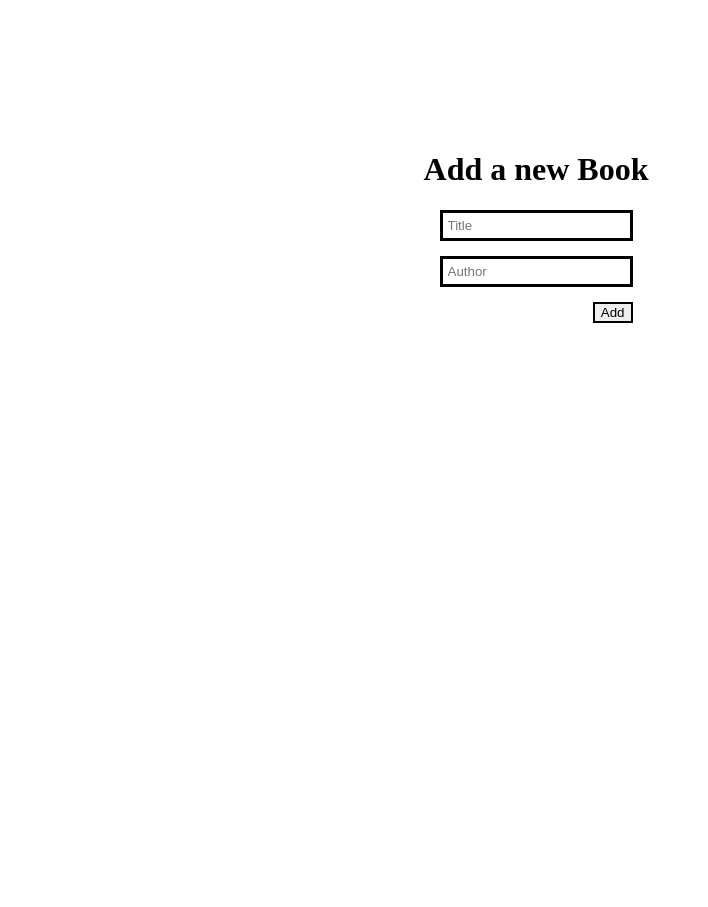
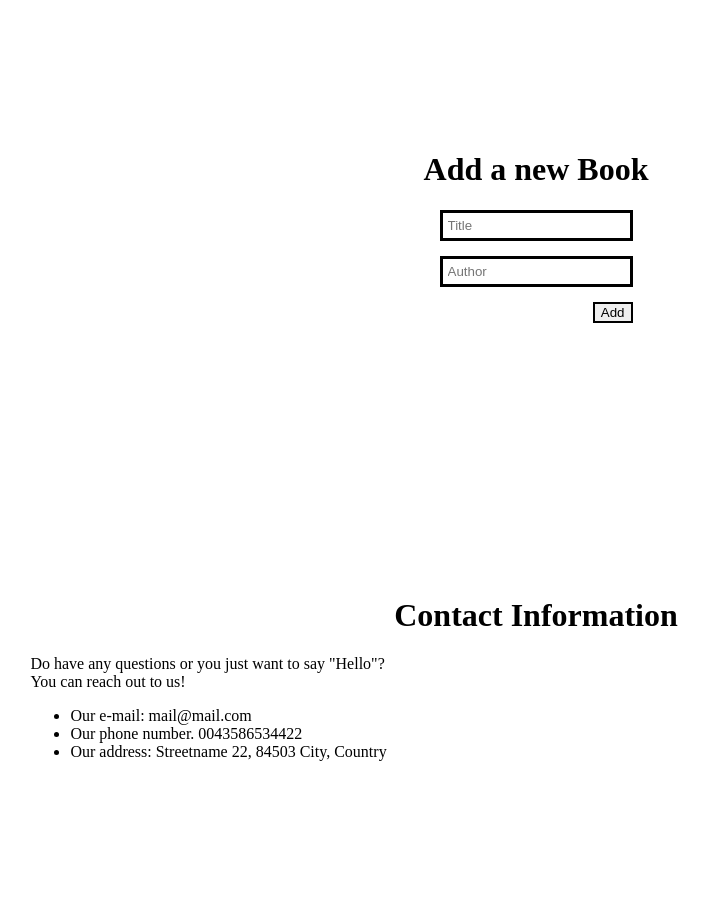
Before and after one commit to KUBAHO3/Awesome-Books, a website: page index.html in a window 1280 px wide. Shown: the part 800-1707 px from the top of the page, without its empty margins (104-812 px from the left). Before the commit the page ends 1257 px from the top, so only its background shows below. Drawn offline with Linux system fonts and the light colour scheme.

Commit message:
add contact section

```diff
--- a/index.html
+++ b/index.html
@@ -38,7 +38,17 @@
                 <button type="submit">Add</button>
             </form>
         </div>
-
+        <div class="container contact-section hide">
+            <h1 id="list-title">Contact Information</h1>
+            <div class="contact-info ">
+                <p class="message">Do have any questions or you just want to say "Hello"? <br> You can reach out to us!</p>
+                <ul class="contact-lists">
+                    <li class="contact-lists-list">Our e-mail: mail@mail.com</li>
+                    <li class="contact-lists-list">Our phone number. 0043586534422</li>
+                    <li class="contact-lists-list">Our address: Streetname 22, 84503 City, Country</li>
+                </ul>
+            </div>
+        </div>
     </main>
 
 
```
